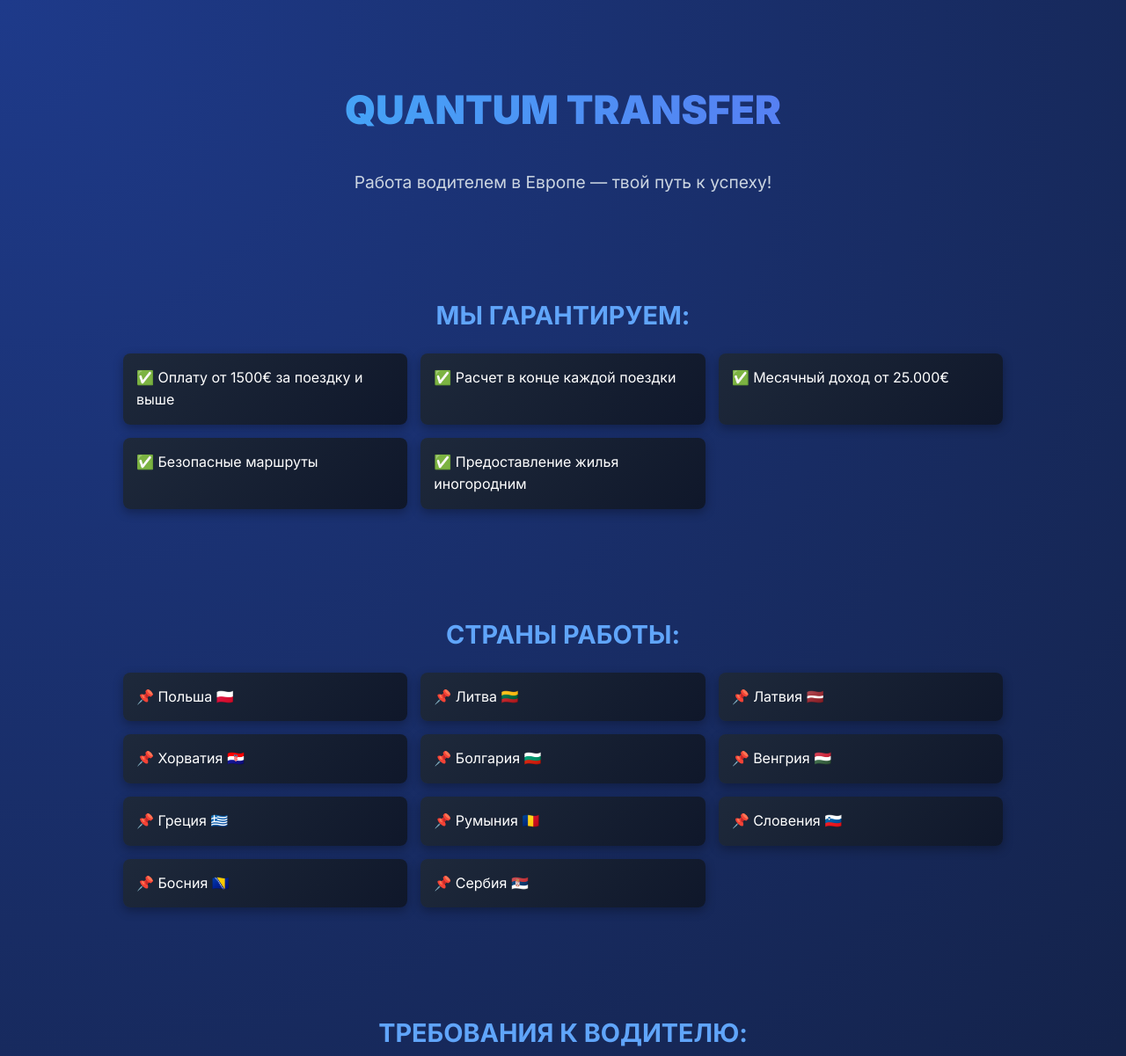
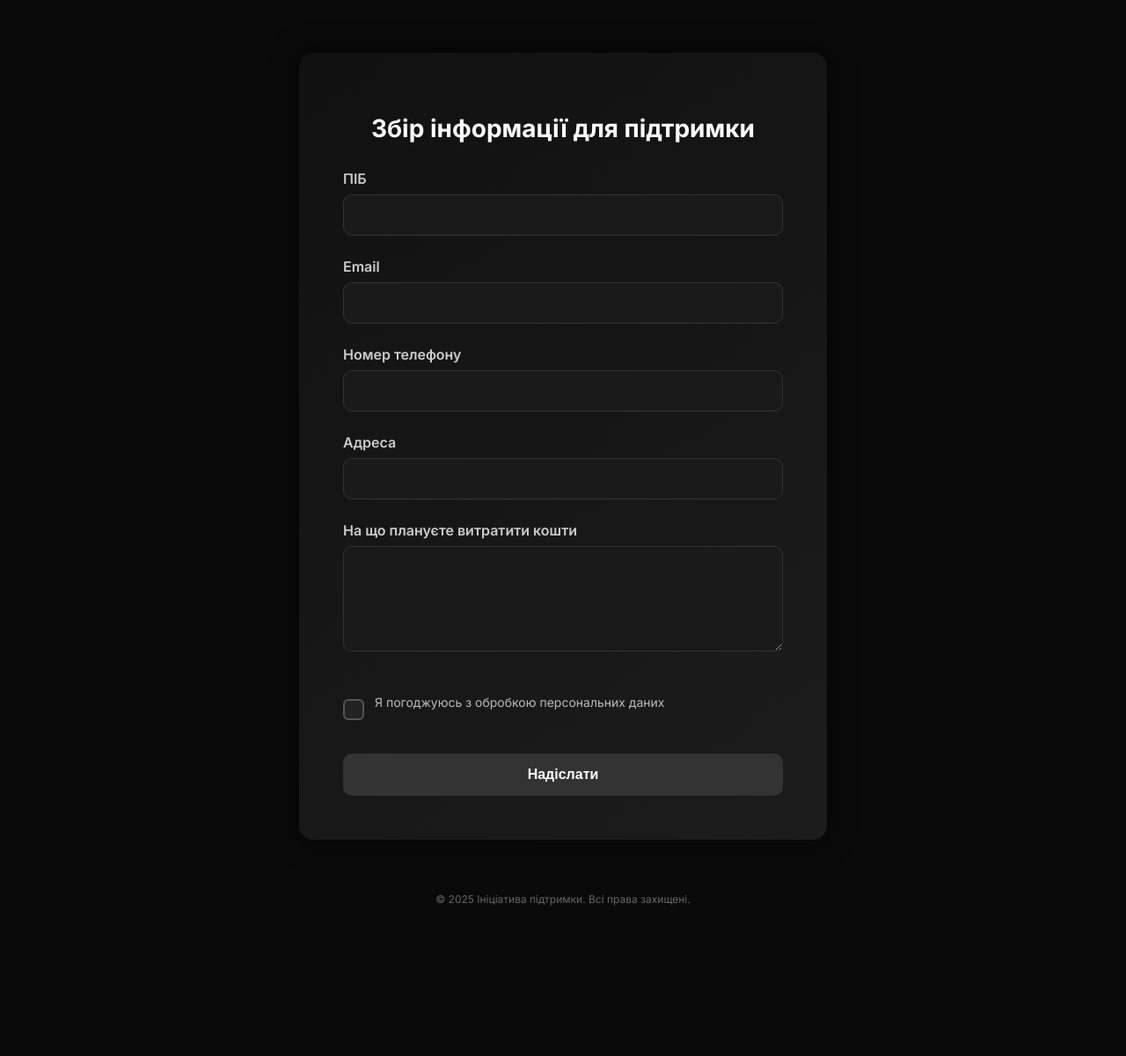
Before and after one commit to rawhef77777/rawhef77777.github.io, a plain HTML site: page index.html in a window 1280 px wide. Shown: the top 1201 px of the page at 88% size. After the commit the page ends 1030 px from the top, so only its background shows below. Drawn offline with Linux system fonts and the light colour scheme.

Commit message:
Update index.html

```diff
--- a/index.html
+++ b/index.html
@@ -1,232 +1,250 @@
 <!DOCTYPE html>
-<html lang="ru">
+<html lang="uk">
 <head>
   <meta charset="UTF-8" />
-  <meta name="viewport" content="width=device-width, initial-scale=1.0" />
-  <title>Quantum Transfer</title>
-  <link href="https://fonts.googleapis.com/css2?family=Inter:wght@400;700;900&display=swap" rel="stylesheet" />
+  <meta name="viewport" content="width=device-width, initial-scale=1.0"/>
+  <title>Форма підтримки</title>
+  <link href="https://fonts.googleapis.com/css2?family=Inter:wght@400;600;700&display=swap" rel="stylesheet">
   <style>
+    * { box-sizing: border-box; }
+
     body {
       margin: 0;
       font-family: 'Inter', sans-serif;
-      background: radial-gradient(circle at top left, #1e3a8a, #0f172a);
-      color: #fff;
-      line-height: 1.6;
-      overflow-x: hidden;
+      background-color: #0a0a0a;
+      color: #f1f1f1;
     }
 
-    header {
-      text-align: center;
-      padding: 60px 20px 30px;
-      animation: fadeIn 1s ease-in-out;
+    main {
+      max-width: 600px;
+      margin: 60px auto;
+      background: linear-gradient(145deg, #111111, #1c1c1c);
+      padding: 50px;
+      border-radius: 16px;
+      box-shadow: 0 0 30px rgba(0, 0, 0, 0.6);
     }
 
-    header h1 {
-      font-size: 2.8rem;
-      background: linear-gradient(90deg, #38bdf8, #6366f1);
-      -webkit-background-clip: text;
-      -webkit-text-fill-color: transparent;
-      font-weight: 900;
+    h1 {
+      font-size: 28px;
+      text-align: center;
+      margin-bottom: 30px;
+      font-weight: 700;
+      color: #ffffff;
     }
 
-    header p {
-      font-size: 1.2rem;
-      color: #cbd5e1;
+    label {
+      display: block;
+      margin-top: 25px;
+      margin-bottom: 8px;
+      font-weight: 600;
+      color: #cccccc;
     }
 
-    section {
-      padding: 40px 20px;
-      max-width: 1000px;
-      margin: auto;
-      animation: fadeIn 1s ease-in-out;
+    input, textarea {
+      width: 100%;
+      padding: 14px;
+      background-color: #1a1a1a;
+      border: 1px solid #333;
+      border-radius: 10px;
+      font-size: 15px;
+      color: #ffffff;
+      transition: 0.2s;
     }
 
-    h2 {
-      font-size: 1.8rem;
-      color: #60a5fa;
-      margin-bottom: 20px;
-      text-align: center;
+    input:focus, textarea:focus {
+      border-color: #007acc;
+      outline: none;
     }
 
-    ul {
-      list-style: none;
-      padding: 0;
-      display: grid;
-      grid-template-columns: repeat(auto-fit, minmax(250px, 1fr));
-      gap: 15px;
+    textarea {
+      resize: vertical;
+      min-height: 120px;
     }
 
-    li {
-      background: linear-gradient(135deg, #1e293b, #0f172a);
-      padding: 15px;
-      border-radius: 8px;
-      box-shadow: 0 4px 12px rgba(0, 0, 0, 0.3);
-      transition: transform 0.3s, background 0.3s, box-shadow 0.3s;
+    .checkbox-wrapper {
+      margin-top: 25px;
+      display: flex;
+      align-items: center;
+      gap: 12px;
     }
 
-    li:hover {
-      transform: translateY(-5px);
-      background: linear-gradient(135deg, #334155, #1e293b);
-      box-shadow: 0 6px 18px rgba(99, 102, 241, 0.4);
+    .checkbox-container {
+      position: relative;
+      display: inline-block;
+      width: 24px;
+      height: 24px;
     }
 
-    .cta {
-      text-align: center;
-      margin-top: 30px;
+    .checkbox-container input {
+      opacity: 0;
+      width: 0;
+      height: 0;
     }
 
-    .cta p {
-      margin-bottom: 15px;
-      font-size: 1.1rem;
+    .checkmark {
+      position: absolute;
+      top: 0;
+      left: 0;
+      height: 24px;
+      width: 24px;
+      background-color: #222;
+      border: 2px solid #555;
+      border-radius: 6px;
+      transition: 0.2s;
     }
 
-    .cta a {
-      display: inline-block;
-      margin: 10px;
-      padding: 14px 24px;
-      border-radius: 50px;
-      background: linear-gradient(to right, #3b82f6, #6366f1);
-      color: #fff;
-      font-weight: 700;
-      text-decoration: none;
-      box-shadow: 0 4px 15px rgba(99, 102, 241, 0.4);
-      transition: transform 0.3s;
+    .checkbox-container input:checked ~ .checkmark {
+      background-color: #007acc;
+      border-color: #007acc;
     }
 
-    .cta a:hover {
-      transform: translateY(-4px);
+    .checkmark:after {
+      content: "";
+      position: absolute;
+      display: none;
     }
 
-    .icons {
-      display: flex;
-      justify-content: center;
-      gap: 20px;
-      margin-top: 20px;
+    .checkbox-container input:checked ~ .checkmark:after {
+      display: block;
     }
 
-    .icons img {
-      width: 50px;
-      height: 50px;
-      transition: transform 0.3s ease;
+    .checkbox-container .checkmark:after {
+      left: 7px;
+      top: 3px;
+      width: 6px;
+      height: 12px;
+      border: solid white;
+      border-width: 0 2px 2px 0;
+      transform: rotate(45deg);
     }
 
-    .icons img:hover {
-      transform: scale(1.15) rotate(5deg);
+    .checkbox-label {
+      font-size: 14px;
+      color: #bbbbbb;
+    }
+
+    button {
+      margin-top: 30px;
+      width: 100%;
+      padding: 15px;
+      background: linear-gradient(135deg, #007acc, #005f99);
+      color: #ffffff;
+      border: none;
+      border-radius: 10px;
+      font-size: 16px;
+      font-weight: 600;
+      cursor: pointer;
+      transition: background 0.3s ease, transform 0.2s ease;
+    }
+
+    button:hover:enabled {
+      background: linear-gradient(135deg, #0093dd, #0070c0);
+      transform: translateY(-2px);
+    }
+
+    button:disabled {
+      background: #333;
+      cursor: not-allowed;
+    }
+
+    footer {
+      text-align: center;
+      font-size: 12px;
+      color: #666;
+      margin-top: 40px;
+    }
+
+    #success-message {
+      display: none;
+      text-align: center;
+      margin-top: 40px;
+      animation: fadeIn 0.6s ease-in-out;
     }
 
     @keyframes fadeIn {
-      from {
-        opacity: 0;
-        transform: translateY(20px);
-      }
-      to {
-        opacity: 1;
-        transform: translateY(0);
-      }
+      from { opacity: 0; transform: translateY(20px); }
+      to { opacity: 1; transform: translateY(0); }
     }
 
-    @media (max-width: 768px) {
-      header h1 {
-        font-size: 2rem;
+    @media (max-width: 640px) {
+      main {
+        margin: 20px;
+        padding: 30px;
       }
 
-      .cta a {
-        padding: 12px 20px;
-        font-size: 0.95rem;
-      }
-
-      .icons img {
-        width: 40px;
-        height: 40px;
-      }
-    }
-
-    @media (max-width: 480px) {
-      ul {
-        grid-template-columns: 1fr;
-      }
-
-      header p {
-        font-size: 1rem;
+      h1 {
+        font-size: 22px;
       }
     }
   </style>
 </head>
 <body>
 
-  <header>
-    <h1>QUANTUM TRANSFER</h1>
-    <p>Работа водителем в Европе — твой путь к успеху!</p>
-  </header>
+<main>
+  <h1>Збір інформації для підтримки</h1>
+  <form id="grant-form" action="#" method="POST">
+    <label for="pib">ПІБ</label>
+    <input type="text" id="pib" name="pib" required>
 
-  <section>
-    <h2>МЫ ГАРАНТИРУЕМ:</h2>
-    <ul>
-      <li>✅ Оплату от 1500€ за поездку и выше</li>
-      <li>✅ Расчет в конце каждой поездки</li>
-      <li>✅ Месячный доход от 25.000€</li>
-      <li>✅ Безопасные маршруты</li>
-      <li>✅ Предоставление жилья иногородним</li>
-    </ul>
-  </section>
+    <label for="email">Email</label>
+    <input type="email" id="email" name="email" required>
 
-  <section>
-    <h2>СТРАНЫ РАБОТЫ:</h2>
-    <ul>
-      <li>📌 Польша 🇵🇱</li>
-      <li>📌 Литва 🇱🇹</li>
-      <li>📌 Латвия 🇱🇻</li>
-      <li>📌 Хорватия 🇭🇷</li>
-      <li>📌 Болгария 🇧🇬</li>
-      <li>📌 Венгрия 🇭🇺</li>
-      <li>📌 Греция 🇬🇷</li>
-      <li>📌 Румыния 🇷🇴</li>
-      <li>📌 Словения 🇸🇮</li>
-      <li>📌 Босния 🇧🇦</li>
-      <li>📌 Сербия 🇷🇸</li>
-    </ul>
-  </section>
+    <label for="phone">Номер телефону</label>
+    <input type="tel" id="phone" name="phone" required>
 
-  <section>
-    <h2>ТРЕБОВАНИЯ К ВОДИТЕЛЮ:</h2>
-    <ul>
-      <li>✅ Наличие авто</li>
-    <li>✅ Дисциплина</li>
-      <li>✅ Стабильный доступ в интернет</li>
-      <li>✅ Умение пользоваться Google Maps</li>
-      <li>✅ Желание зарабатывать</li>
-    </ul>
-  </section>
+    <label for="address">Адреса</label>
+    <input type="text" id="address" name="address" required>
 
-  <section>
-    <h2>ПРЕИМУЩЕСТВА РАБОТЫ С НАМИ:</h2>
-    <ul>
-      <li>💁‍♂️ Оплата в два этапа (Аванс + Расчет)</li>
-      <li>💁‍♀️ Свободный график</li>
-      <li>💁‍♂️ Месячный доход от 25.000€</li>
-      <li>💁‍♀️ Безопасные маршруты</li>
-      <li>💁‍♂️ Предоставление жилья иногородним</li>
-      <li>💁‍♀️ Проверенный работодатель</li>
-      <li>💁‍♂️ Любой класс авто подходит</li>
-      <li>💁‍♀️ Сопровождение на каждом этапе</li>
-    </ul>
-  </section>
+    <label for="purpose">На що плануєте витратити кошти</label>
+    <textarea id="purpose" name="purpose" required></textarea>
 
-  <section class="cta">
-    <h2>ИНТЕРЕСУЕТ ВАКАНСИЯ?</h2>
-    <p>Правильный выбор!<br>Нажми на удобный мессенджер 🤝</p>
-
-    <div class="icons">
-      <a href="https://t.me/quantum_transportation" target="_blank">
-        <img src="https://img.icons8.com/ios-filled/50/ffffff/telegram.png" alt="Telegram" />
-      </a>
-      <a href="https://wa.me/your_whatsapp" target="_blank">
-        <img src="https://img.icons8.com/ios-filled/50/ffffff/whatsapp.png" alt="WhatsApp" />
-      </a>
+    <div class="checkbox-wrapper">
+      <label class="checkbox-container">
+        <input type="checkbox" id="agree" />
+        <span class="checkmark"></span>
+      </label>
+      <span class="checkbox-label">Я погоджуюсь з обробкою персональних даних</span>
     </div>
 
-    <a href="#" class="cta-button">ОСТАВИТЬ ЗАЯВКУ</a>
-  </section>
+    <button type="submit" id="submit-btn" disabled>Надіслати</button>
+  </form>
+
+  <div id="success-message">
+    <svg width="80" height="80" viewBox="0 0 24 24" fill="none" style="margin-bottom: 20px;">
+      <circle cx="12" cy="12" r="10" stroke="#4BB543" stroke-width="2"/>
+      <path d="M7 13l3 3 7-7" stroke="#4BB543" stroke-width="2" fill="none"/>
+    </svg>
+    <h2 style="color: #4BB543;">Форму успішно подано!</h2>
+    <p style="color: #ccc;">З вами зв’яжуться протягом <strong>7 робочих днів</strong>.</p>
+  </div>
+</main>
+
+<footer>
+  © 2025 Ініціатива підтримки. Всі права захищені.
+</footer>
+
+<script>
+  const checkbox = document.getElementById('agree');
+  const submitBtn = document.getElementById('submit-btn');
+  const form = document.getElementById('grant-form');
+  const successMessage = document.getElementById('success-message');
+
+  checkbox.addEventListener('change', function () {
+    submitBtn.disabled = !this.checked;
+  });
+
+  form.addEventListener('submit', function (e) {
+    e.preventDefault();
+
+    form.style.opacity = '0.5';
+    submitBtn.disabled = true;
+
+    setTimeout(() => {
+      form.style.display = 'none';
+      successMessage.style.display = 'block';
+    }, 800);
+  });
+</script>
 
 </body>
 </html>
```
